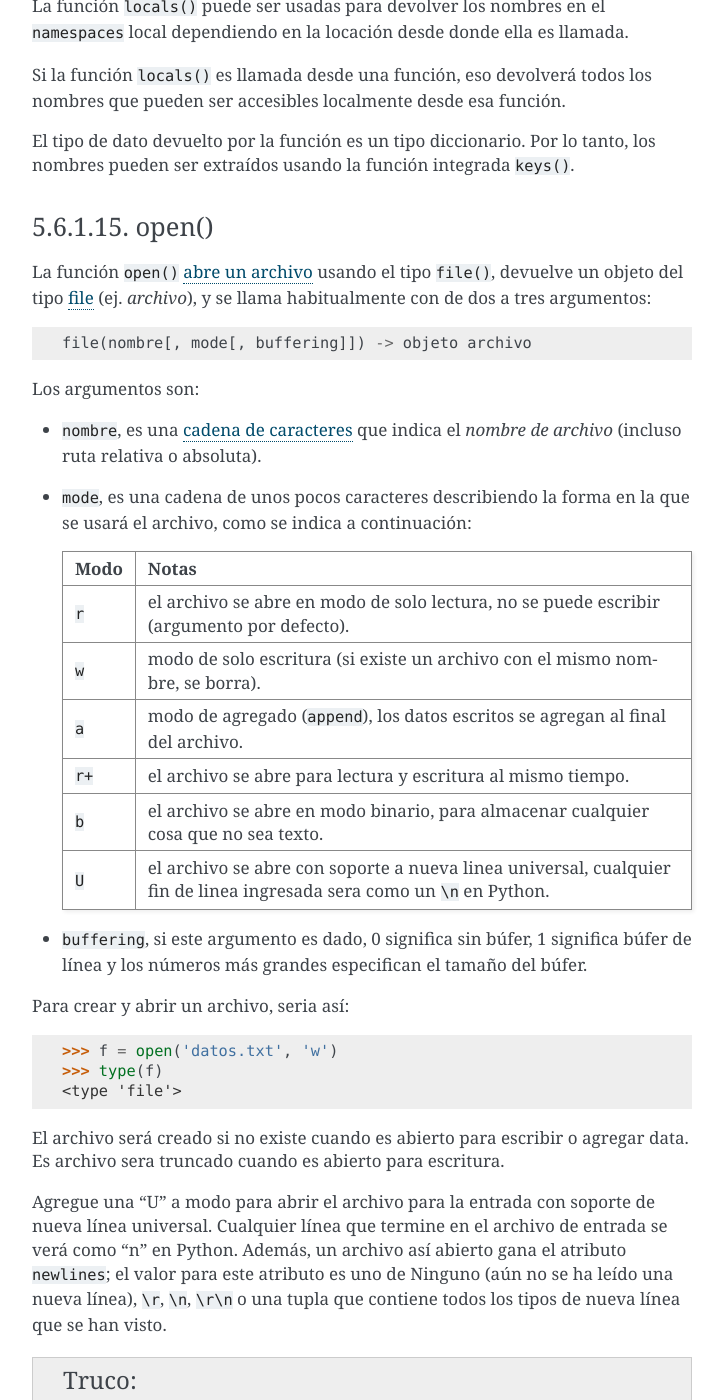
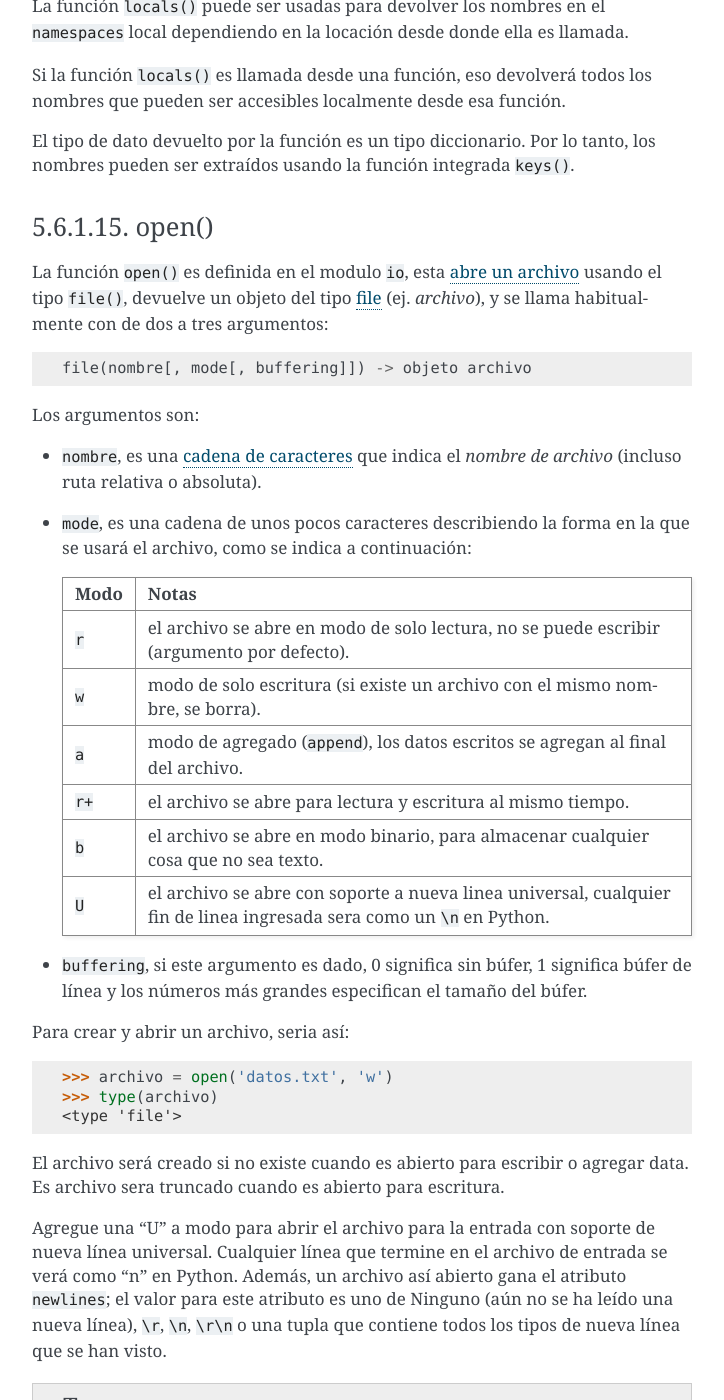
Before and after one commit to macagua/entrenamiento.python_basico, a Sphinx documentation site: the page built from source/leccion5/funciones_integradas.rst, in a window 1280 px wide and 1400 px high, scrolled down 7919 px. Shown: the whole window, without its empty margins (388-1112 px from the left). Built offline with Sphinx 7.4.7, drawn with Linux system fonts in a browser that asks for light colours.

Commit message:
Agregar mejoras a funcion integrada open

```diff
--- a/source/leccion5/funciones_integradas.rst
+++ b/source/leccion5/funciones_integradas.rst
@@ -467,9 +467,10 @@ pueden ser extraídos usando la función integrada ``keys()``.
 open()
 ~~~~~~
 
-La función ``open()`` :ref:`abre un archivo <python_abrir_archivo>` usando
-el tipo ``file()``, devuelve un objeto del tipo :ref:`file <python_cls_file>`
-(ej. *archivo*), y se llama habitualmente con de dos a tres argumentos:
+La función ``open()`` es definida en el modulo ``io``, esta
+:ref:`abre un archivo <python_abrir_archivo>` usando el tipo ``file()``, devuelve
+un objeto del tipo :ref:`file <python_cls_file>` (ej. *archivo*), y se llama
+habitualmente con de dos a tres argumentos:
 
 ::
 
@@ -513,8 +514,8 @@ Para crear y abrir un archivo, seria así:
 
 ::
 
-    >>> f = open('datos.txt', 'w')
-    >>> type(f)
+    >>> archivo = open('datos.txt', 'w')
+    >>> type(archivo)
     <type 'file'>
 
 
```
